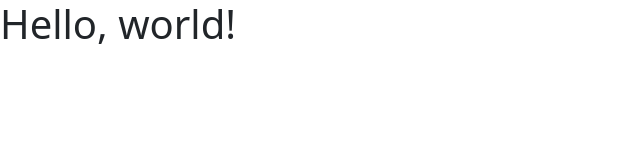
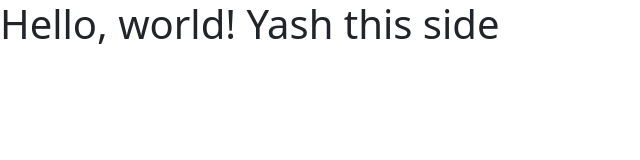
Before and after one commit to Yashraghav08/test-repository, a plain HTML site: page index.html in a window 1280 px wide. Shown: the whole page, without its empty margins (0-640 px from the left). Drawn offline with nearby package versions, Linux system fonts and the light colour scheme.

Commit message:
new modification

```diff
--- a/index.html
+++ b/index.html
@@ -11,7 +11,7 @@
     <title>Hello, world ! Yash this side </title>
   </head>
   <body>
-    <h1>Hello, world!</h1>
+    <h1>Hello, world! Yash this side </h1>
 
     <!-- Optional JavaScript; choose one of the two! -->
 
```
